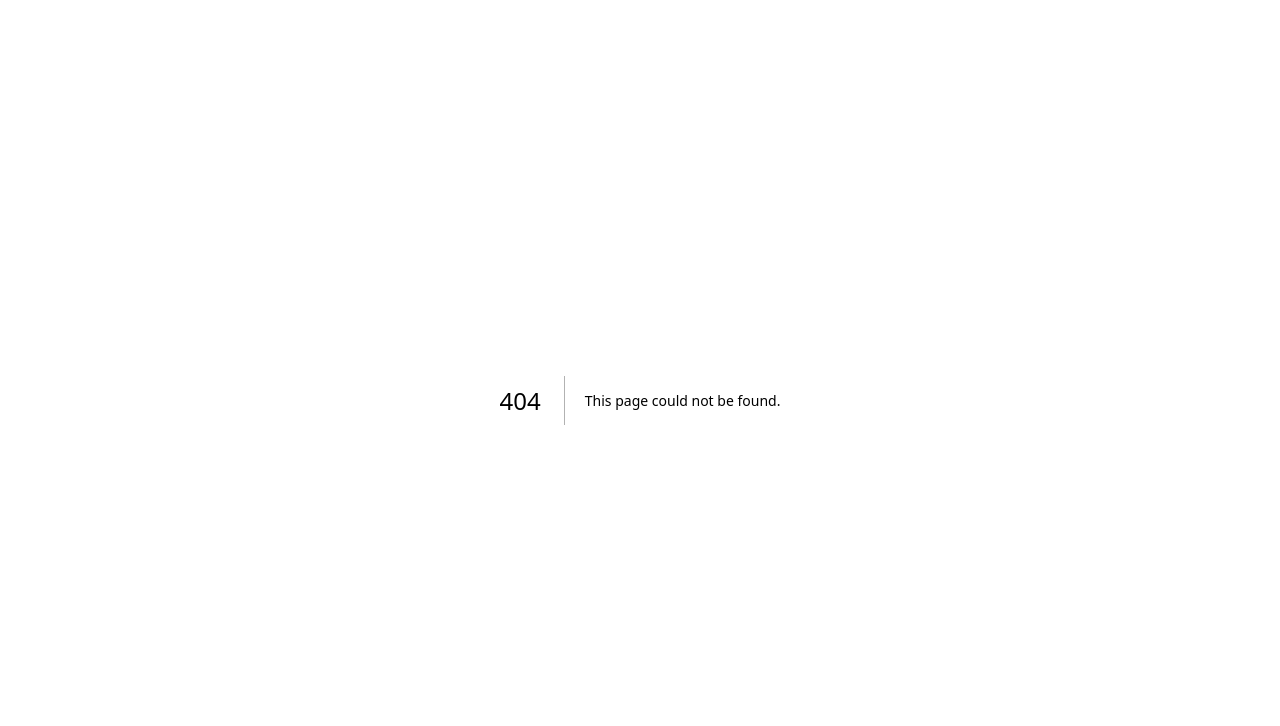
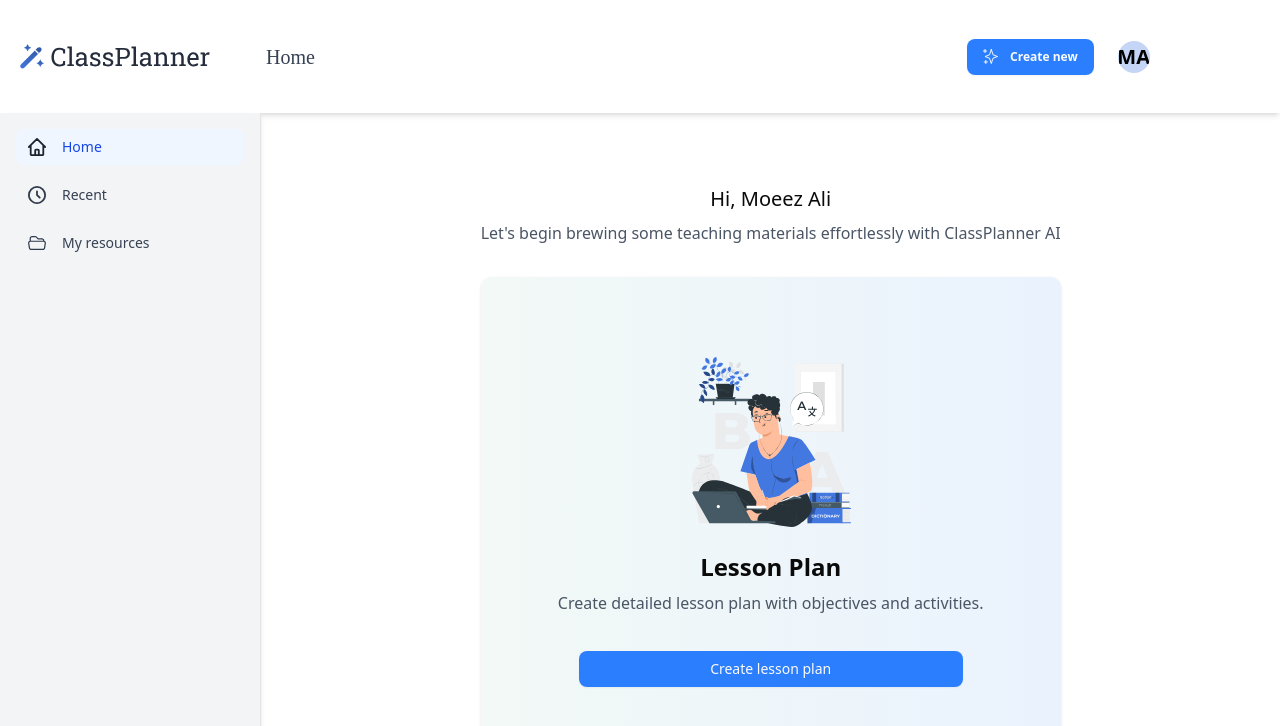
Before and after one commit to naveedalirehmani/classpilot, a Next.js app: page /home-screen in a window 1280 px wide. Before the commit this address had no page. Shown: the top 726 px of the page. Built offline with nearby package versions, Linux system fonts and the light colour scheme.

Commit message:
Implement dashboard layout and authentication middleware
- Add dashboard layout with navbar and sidebar
- Create home screen page
- Add middleware for authentication
- Remove redirect from home page
- Update package-lock.json dependencies

```diff
--- /dev/null
+++ b/src/app/(dashboard)/home-screen/page.tsx
@@ -0,0 +1,42 @@
+import React from "react";
+
+import Image from "next/image";
+import { Button } from "@/components/ui/button";
+type Props = {};
+
+function Page({}: Props) {
+  return (
+    <div className="min-h-screen w-full flex flex-col">
+      <div className="max-w-[1400px] mx-auto mt-6 md:mt-12">
+        <div className="text-center mb-6 md:mb-8">
+          <h1 className="text-lg md:text-xl font-normal mb-2">Hi, Moeez Ali</h1>
+          <p className="text-gray-600 font-open-sans text-sm md:text-base">
+            Let&apos;s begin brewing some teaching materials effortlessly with
+            ClassPlanner AI
+          </p>
+        </div>
+
+        <div className="py-6 md:py-12 rounded-lg shadow-sm overflow-hidden bg-gradient-to-r from-[#f2f9f6] to-[#eaf2fe]">
+          <div className="p-4 md:p-8 flex flex-col items-center max-w-[500px] mx-auto">
+            <Image
+              src="/icons/man.svg"
+              alt="Teacher planning illustration"
+              width={140}
+              height={140}
+              className="mb-4 md:mb-6 w-[120px] h-[120px] md:w-[170px] md:h-[170px]"
+            />
+            <h2 className="text-xl md:text-2xl font-bold mb-2">Lesson Plan</h2>
+            <p className="text-gray-600 mb-4 md:mb-6 text-center text-sm md:text-base">
+              Create detailed lesson plan with objectives and activities.
+            </p>
+            <Button className="bg-blue-500 hover:bg-blue-600 w-full md:w-96 max-w-md mt-3 font-openSan">
+              Create lesson plan
+            </Button>
+          </div>
+        </div>
+      </div>
+    </div>
+  );
+}
+
+export default Page;
--- a/src/app/(dashboard)/homeScreen/page.tsx
+++ /dev/null
@@ -1,19 +0,0 @@
-import React from 'react'
-
-import { SidebarProvider } from '@/components/ui/sidebar'
-import AppSidebar from '@/components/dashboard/app-sidebar'
-type Props = {}
-
-function page({}: Props) {
-  return (
-    <div>
-
-<SidebarProvider>
-      <AppSidebar />
-    </SidebarProvider>
-
-    </div>
-  )
-}
-
-export default page
--- /dev/null
+++ b/src/app/(dashboard)/layout.tsx
@@ -0,0 +1,115 @@
+import { Menu } from "lucide-react";
+import { Avatar, AvatarFallback } from "@/components/ui/avatar";
+import { Button } from "@/components/ui/button";
+import { X } from "lucide-react";
+import Image from "next/image";
+import Link from "next/link";
+
+function Navbar() {
+  return (
+    <div className="text-white p-4 text-center text-xl font-bold shadow-md flex justify-between">
+      <div className="flex items-center gap-2">
+        <button className="md:hidden">
+          {true ? <X size={24} /> : <Menu size={24} />}
+        </button>
+
+        <div className="text-primary font-bold text-xl flex items-center mt-6">
+          <Image
+            src="/logo.svg"
+            alt="Teacher planning illustration"
+            width={190}
+            height={32}
+            className="mb-6 w-auto h-auto"
+          />
+        </div>
+        <nav className="ml-12 hidden md:block">
+          <Link
+            href="/"
+            className="text-gray-700 hover:text-gray-900 text-xl font-normal font-roboto"
+          >
+            Home
+          </Link>
+        </nav>
+      </div>
+      <div className="flex items-center gap-2 md:gap-6 mr-4">
+        <Button className=" hidden md:flex bg-blue-500 hover:bg-blue-600 font-open-sans font-semibold text-xs md:text-md px-2 md:px-4 ">
+          <Image
+            src="/icons/stairs.svg"
+            alt="The Staries"
+            width={15}
+            height={15}
+            className="mr-1"
+          />
+          <span className=" ">Create new</span>
+        </Button>
+        <div className="flex items-center gap-2">
+          <Avatar className="h-8 w-8 bg-[#C5D5F5] text-white">
+            <AvatarFallback>MA</AvatarFallback>
+          </Avatar>
+          <span className="hidden md:inline-block font-normal font-font-openSan">
+            Moeez Ali
+          </span>
+        </div>
+      </div>
+    </div>
+  );
+}
+
+function Sidebar() {
+  return (
+    <div className="w-80 bg-gray-100 p-4 border-r shadow-md">
+      <nav className="space-y-2 flex-1">
+        <Link
+          href="/"
+          className="flex items-center gap-4 px-3 py-2 text-sm rounded-md bg-blue-50 text-blue-700 font-normal"
+        >
+          <Image
+            src="/icons/home.svg"
+            alt="Teacher planning illustration"
+            width={18}
+            height={18}
+          />
+          Home
+        </Link>
+        <Link
+          href="/recent"
+          className="flex items-center gap-4 px-3 py-3 text-sm rounded-md text-gray-700 hover:bg-gray-100"
+        >
+          <Image
+            src="/icons/clock.svg"
+            alt="Teacher planning illustration"
+            width={18}
+            height={18}
+          />
+          Recent
+        </Link>
+        <Link
+          href="/resources"
+          className="flex items-center gap-4 px-3 py-2 text-sm rounded-md text-gray-700 hover:bg-gray-100"
+        >
+          <Image
+            src="/icons/file.svg"
+            alt="Teacher planning illustration"
+            width={18}
+            height={18}
+          />
+          My resources
+        </Link>
+      </nav>
+    </div>
+  );
+}
+
+export default function RootLayout({
+  children,
+}: Readonly<{ children: React.ReactNode }>) {
+  return (
+    <div className="h-screen flex flex-col">
+      <Navbar />
+      <div className="flex flex-1">
+        <Sidebar />
+        <div className="mt-6 w-full">{children}</div>
+      </div>
+    </div>
+  );
+}
--- a/src/app/page.tsx
+++ b/src/app/page.tsx
@@ -1,7 +1,4 @@
-import { redirect } from "next/navigation";
-import { Routes } from "@/lib/routes";
 
 export default function Home() {
-  redirect(Routes.SIGNIN);
   return null;
 }
--- a/src/components/auth/signupForm.tsx
+++ b/src/components/auth/signupForm.tsx
@@ -31,6 +31,7 @@ export function SignUpForm() {
   });
 
   const { handleSubmit, trigger, formState } = methods;
+
   useEffect(() => {
     console.log("Current step:", currentStep);
   }, [currentStep]);
--- a/src/components/dashboard/app-sidebar.tsx
+++ b/src/components/dashboard/app-sidebar.tsx
@@ -141,33 +141,7 @@ export default function AppSidebar() {
 
         {/* Main content */}
         <main className="flex-1 p-4 md:p-8 bg-gray-50">
-          <div className="max-w-[1400px] mx-auto mt-6 md:mt-12">
-            <div className="text-center mb-6 md:mb-8">
-              <h1 className="text-lg md:text-xl font-normal mb-2">Hi, Moeez Ali</h1>
-              <p className="text-gray-600 font-open-sans text-sm md:text-base">
-                Let&apos;s begin brewing some teaching materials effortlessly with ClassPlanner AI
-              </p>
-            </div>
 
-            <div className="py-6 md:py-12 rounded-lg shadow-sm overflow-hidden bg-gradient-to-r from-[#f2f9f6] to-[#eaf2fe]">
-              <div className="p-4 md:p-8 flex flex-col items-center max-w-[500px] mx-auto">
-                <Image
-                  src="/icons/man.svg"
-                  alt="Teacher planning illustration"
-                  width={140}
-                  height={140}
-                  className="mb-4 md:mb-6 w-[120px] h-[120px] md:w-[170px] md:h-[170px]"
-                />
-                <h2 className="text-xl md:text-2xl font-bold mb-2">Lesson Plan</h2>
-                <p className="text-gray-600 mb-4 md:mb-6 text-center text-sm md:text-base">
-                  Create detailed lesson plan with objectives and activities.
-                </p>
-                <Button className="bg-blue-500 hover:bg-blue-600 w-full md:w-96 max-w-md mt-3 font-openSan">
-                  Create lesson plan
-                </Button>
-              </div>
-            </div>
-          </div>
         </main>
       </div>
     </div>
--- /dev/null
+++ b/src/middleware.ts
@@ -0,0 +1,21 @@
+import { NextResponse } from "next/server";
+import type { NextRequest } from "next/server";
+import { Routes } from "@/lib/routes";
+
+export function middleware(request: NextRequest) {
+  // Check if the user is authenticated
+  const isAuthenticated = false; // Replace with your actual authentication logic
+
+  if (!isAuthenticated) {
+    // Redirect to the sign-in page if not authenticated
+    return NextResponse.redirect(new URL(Routes.SIGNIN, request.url));
+  }
+
+  // Continue to the requested page if authenticated
+  return NextResponse.next();
+}
+
+// Specify the paths that should be handled by this middleware
+export const config = {
+  matcher: ["/"], // Add more paths if needed
+};
```
Also changed, not shown: src/app/(dashboard)/lesson-plan/page.tsx (renamed from src/app/(dashboard)/lessonplan/page.tsx), 1 other file (tests, documents, lock files or other folders).
